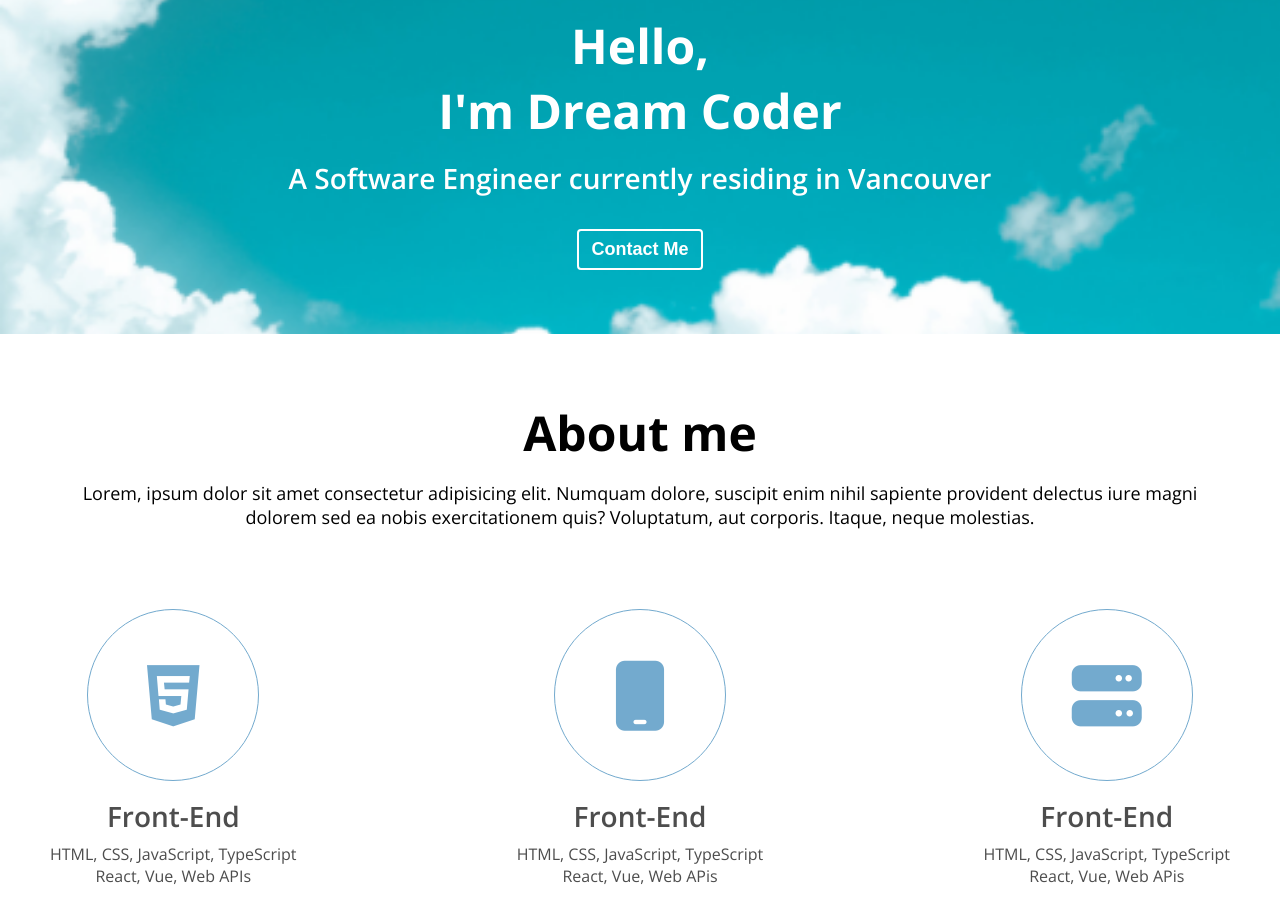
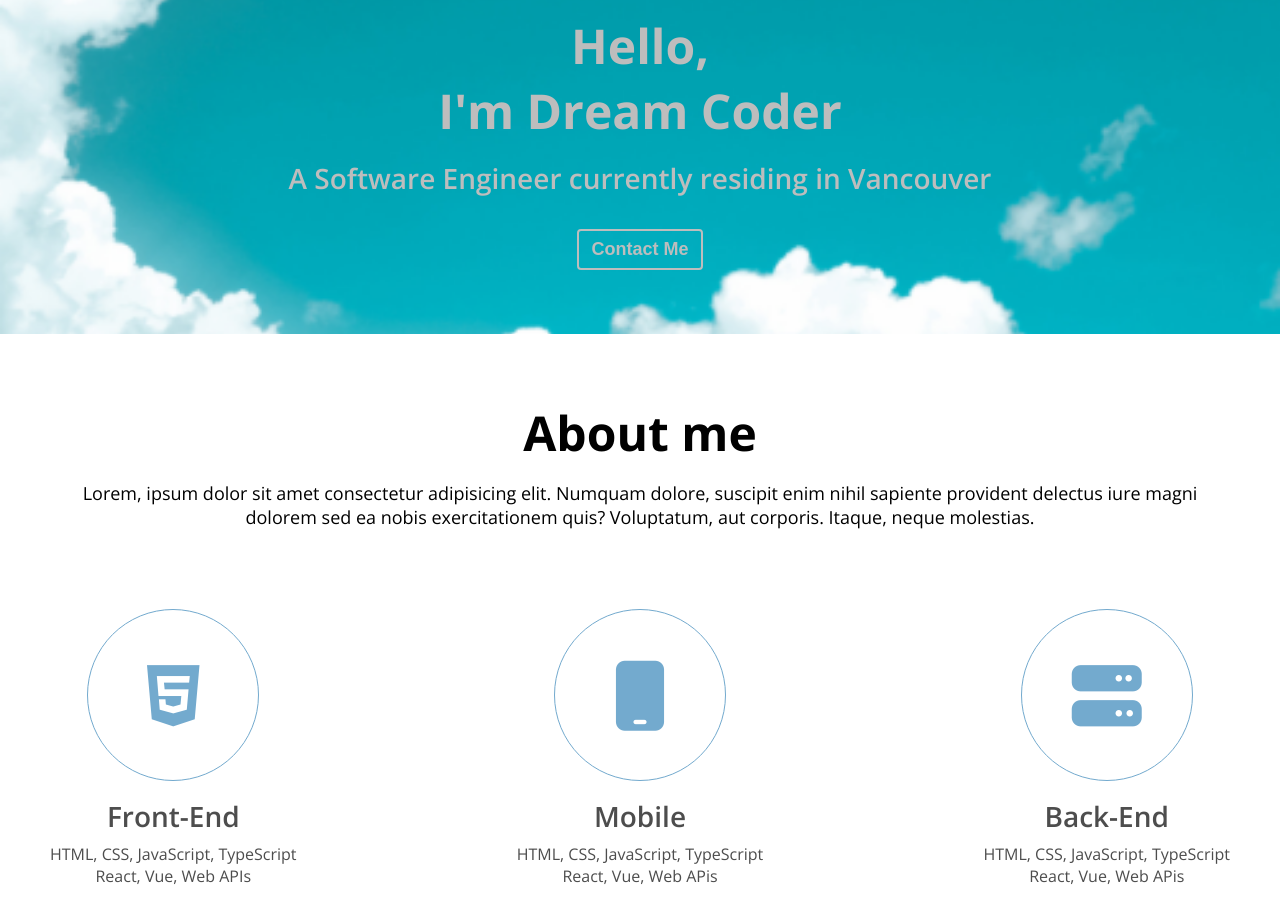
Before and after one commit to wonhuem-baek/portfolio, a plain HTML site: page index.html in a window 1280 px wide. Shown: the part 173-1080 px from the top of the page. Drawn offline with nearby package versions, Linux system fonts and the light colour scheme.

Commit message:
Last fix css html

```diff
--- a/index.html
+++ b/index.html
@@ -72,7 +72,7 @@
         <div class="major__icon">
           <i class="fas fa-mobile"></i>
         </div>
-        <h2 class="major__title">Front-End</h2>
+        <h2 class="major__title">Mobile</h2>
         <p class="major__description">
           HTML, CSS, JavaScript, TypeScript
           <br />React, Vue, Web APis
@@ -82,7 +82,7 @@
         <div class="major__icon">
           <i class="fas fa-server"></i>
         </div>
-        <h2 class="major__title">Front-End</h2>
+        <h2 class="major__title">Back-End</h2>
         <p class="major__description">
           HTML, CSS, JavaScript, TypeScript
           <br />React, Vue, Web APis
--- a/style.css
+++ b/style.css
@@ -157,16 +157,16 @@ p {
 
 .home__title,
 .home__description {
-  color: var(--color-white);
+  color: var(--color-dark-white);
 }
 
 .home__contact {
-  color: var(--color-white);
+  color: var(--color-dark-white);
   font-size: var(--font-regular);
   font-weight: var(--weight-bold);
   margin: 24px;
   padding: 8px 12px;
-  border: 2px solid var(--color-white);
+  border: 2px solid var(--color-dark-white);
   border-radius: var(--size-border-radius);
 }
 
```
